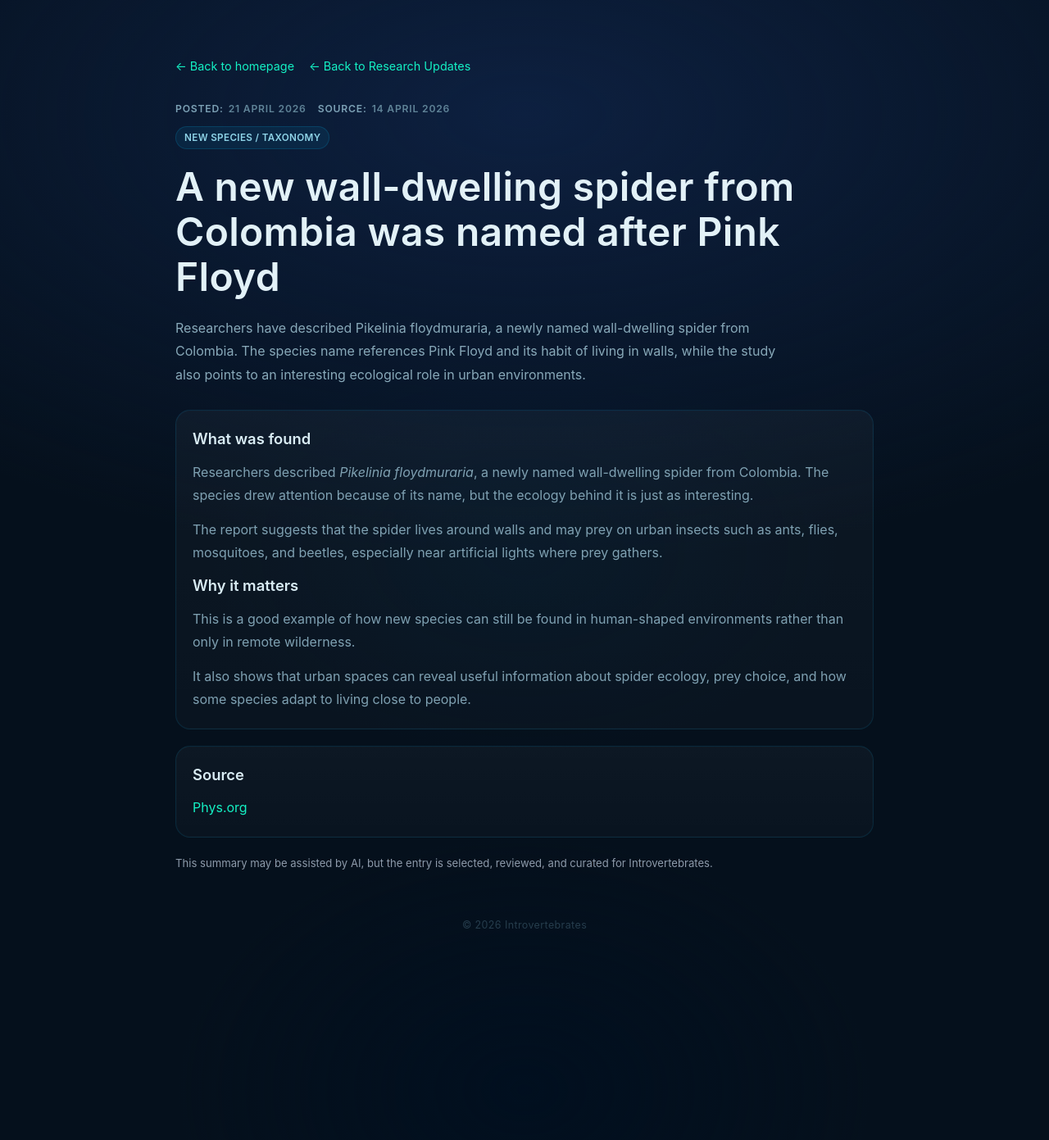
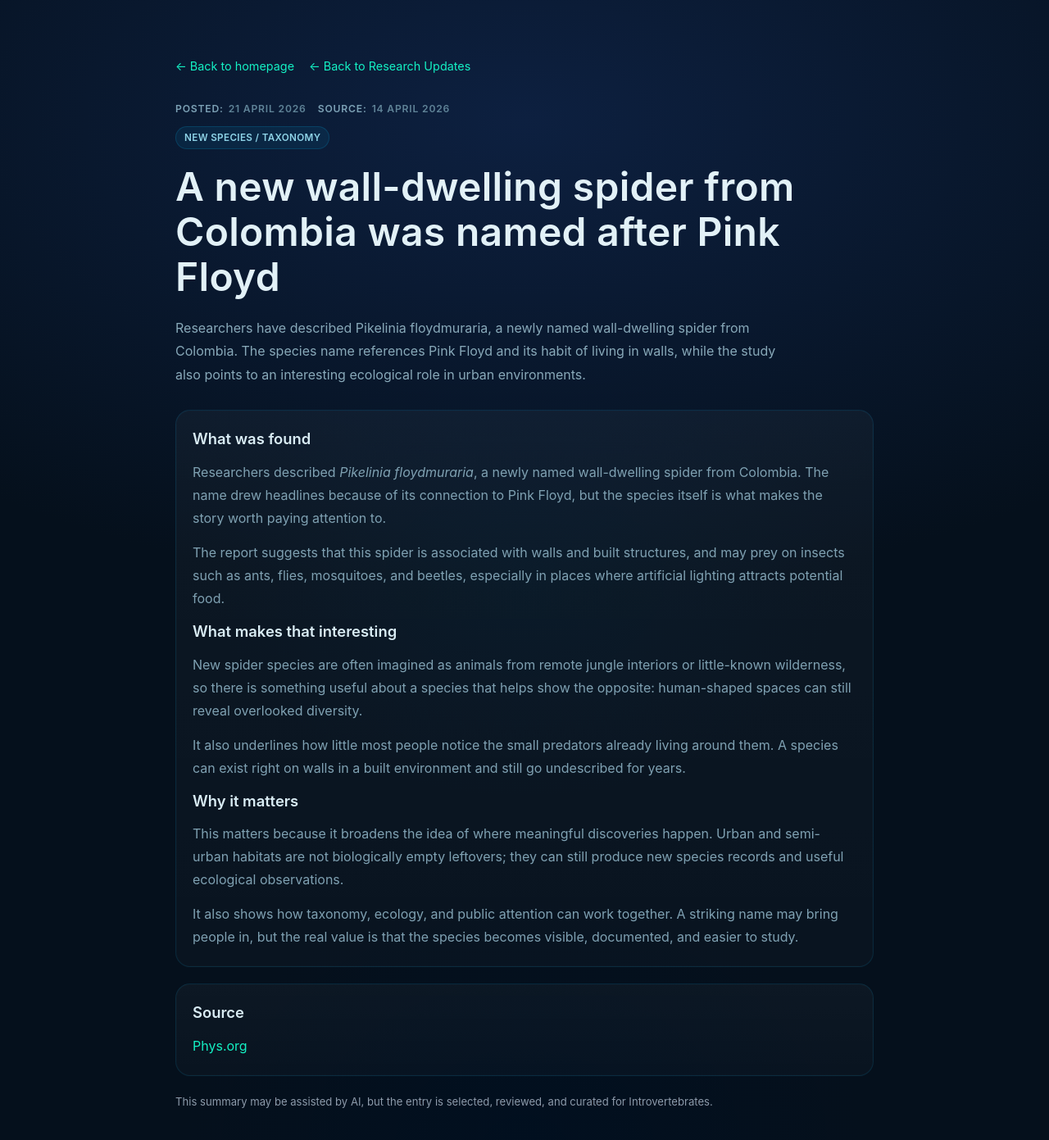
Before and after one commit to Introvertebrates/introvertebrates-site, a Jekyll site: the page built from _research/pink-floyd-spider.md, in a window 1280 px wide and 1400 px high. Shown: the top 1391 px of the window at 82% size. Built offline with Jekyll 4.4.1, drawn with Linux system fonts in a browser that asks for light colours.

Commit message:
Update Research Updates “pink-floyd-spider”

```diff
--- a/_research/pink-floyd-spider.md
+++ b/_research/pink-floyd-spider.md
@@ -20,13 +20,29 @@
 
 <p>
 
-  Researchers described <em>Pikelinia floydmuraria</em>, a newly named wall-dwelling spider from Colombia. The species drew attention because of its name, but the ecology behind it is just as interesting.
+  Researchers described <em>Pikelinia floydmuraria</em>, a newly named wall-dwelling spider from Colombia. The name drew headlines because of its connection to Pink Floyd, but the species itself is what makes the story worth paying attention to.
 
 </p>
 
 <p>
 
-  The report suggests that the spider lives around walls and may prey on urban insects such as ants, flies, mosquitoes, and beetles, especially near artificial lights where prey gathers.
+  The report suggests that this spider is associated with walls and built structures, and may prey on insects such as ants, flies, mosquitoes, and beetles, especially in places where artificial lighting attracts potential food.
+
+</p>
+
+
+
+<h2>What makes that interesting</h2>
+
+<p>
+
+  New spider species are often imagined as animals from remote jungle interiors or little-known wilderness, so there is something useful about a species that helps show the opposite: human-shaped spaces can still reveal overlooked diversity.
+
+</p>
+
+<p>
+
+  It also underlines how little most people notice the small predators already living around them. A species can exist right on walls in a built environment and still go undescribed for years.
 
 </p>
 
@@ -36,12 +52,12 @@
 
 <p>
 
-  This is a good example of how new species can still be found in human-shaped environments rather than only in remote wilderness.
+  This matters because it broadens the idea of where meaningful discoveries happen. Urban and semi-urban habitats are not biologically empty leftovers; they can still produce new species records and useful ecological observations.
 
 </p>
 
 <p>
 
-  It also shows that urban spaces can reveal useful information about spider ecology, prey choice, and how some species adapt to living close to people.
+  It also shows how taxonomy, ecology, and public attention can work together. A striking name may bring people in, but the real value is that the species becomes visible, documented, and easier to study.
 
 </p>
```
